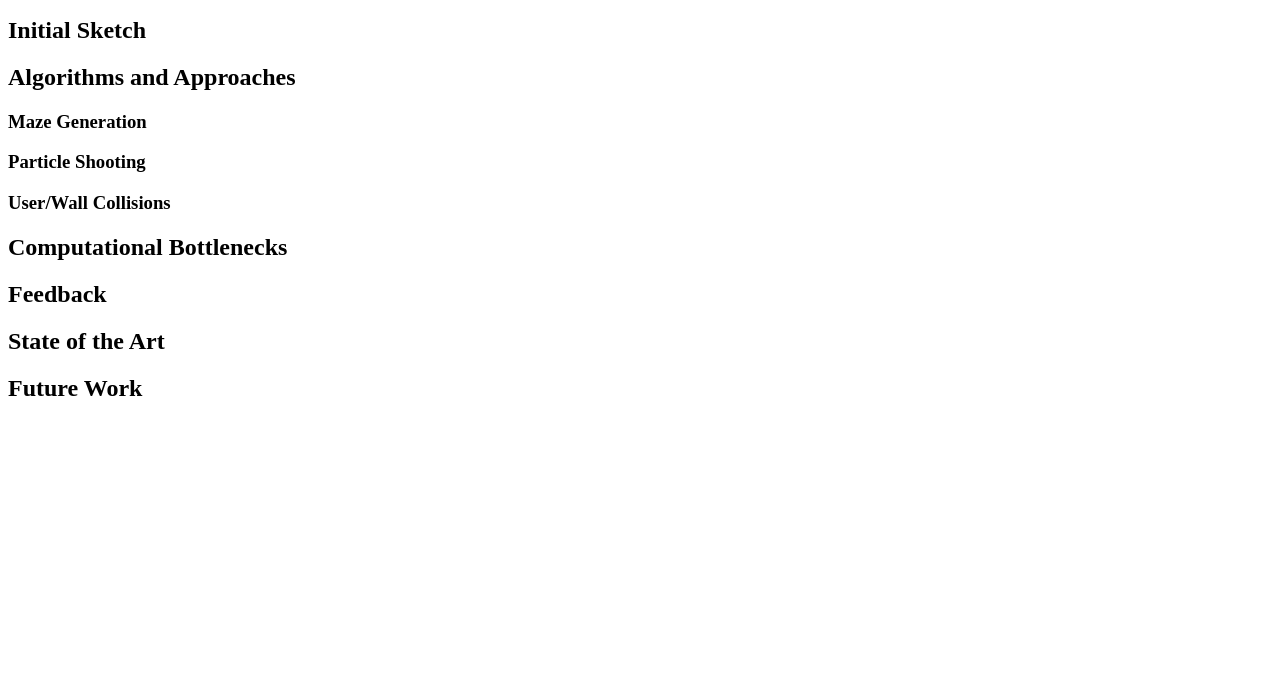
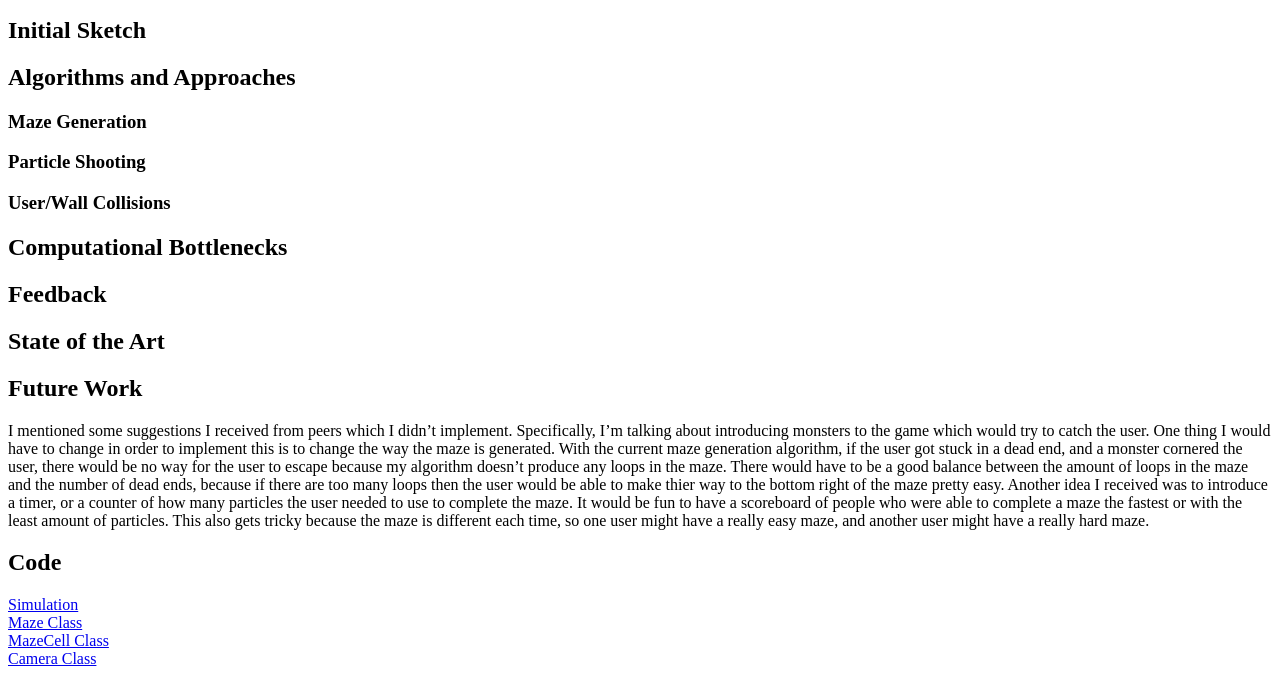
Before and after one commit to moorl007/CSCI5611_Final_Project, a plain HTML site: page index.html in a window 1280 px wide. Shown: the part 155-831 px from the top of the page. Before the commit the page ends 800 px from the top, so only its background shows below. Drawn offline with Linux system fonts and the light colour scheme.

Commit message:
Update index.html

```diff
--- a/index.html
+++ b/index.html
@@ -20,6 +20,16 @@
         <h2>State of the Art</h2>
 
         <h2>Future Work</h2>
+            <p>I mentioned some suggestions I received from peers which I didn’t implement.  Specifically, I’m talking about introducing monsters to the game which would try to catch the user.  One thing I would have to change in order to implement this is to change the way the maze is generated.  With the current maze generation algorithm, if the user got stuck in a dead end, and a monster cornered the user, there would be no way for the user to escape because my algorithm doesn’t produce any loops in the maze.  There would have to be a good balance between the amount of loops in the maze and the number of dead ends, because if there are too many loops then the user would be able to make thier way to the bottom right of the maze pretty easy.
+
+                Another idea I received was to introduce a timer, or a counter of how many particles the user needed to use to complete the maze.  It would be fun to have a scoreboard of people who were able to complete a maze the fastest or with the least amount of particles.  This also gets tricky because the maze is different each time, so one user might have a really easy maze, and another user might have a really hard maze.
+                </p>
+
+        <h2>Code</h2>
+            <a href="https://docs.google.com/document/d/1Tzeb0b7iyrHF-VJTIcLeHnhjVUSonFjCiHa1-r6Ze4A/edit?usp=sharing">Simulation</a><br>
+            <a href="https://docs.google.com/document/d/1J--E6NEYinui_4GOEZ3GjSyyFvBqJY3x2fDtqlDnmbI/edit?usp=sharing">Maze Class</a><br>
+            <a href="https://docs.google.com/document/d/1S9N4h2qoIyQEXu9ZN4S-Fm8mdyV4sMy6aaTKPcU3ooU/edit?usp=sharing">MazeCell Class</a><br>
+            <a href="https://docs.google.com/document/d/17YLTFHtnxf0xuPpef_jZHxO3kMRZwsCc5WwN2917hJQ/edit?usp=sharing">Camera Class</a><br>
 
 
     </body>
```
